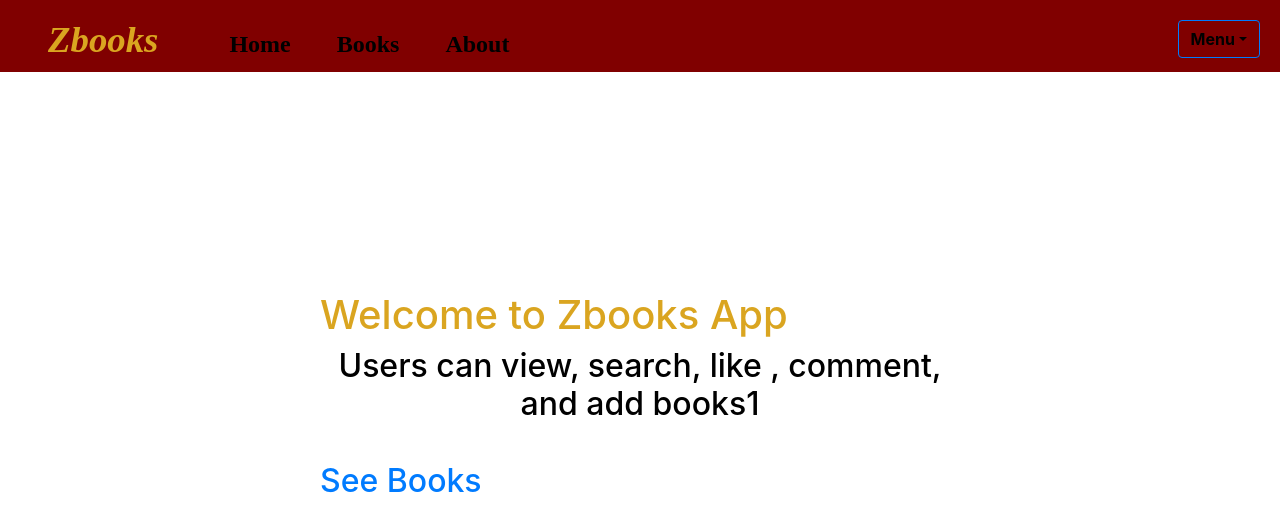
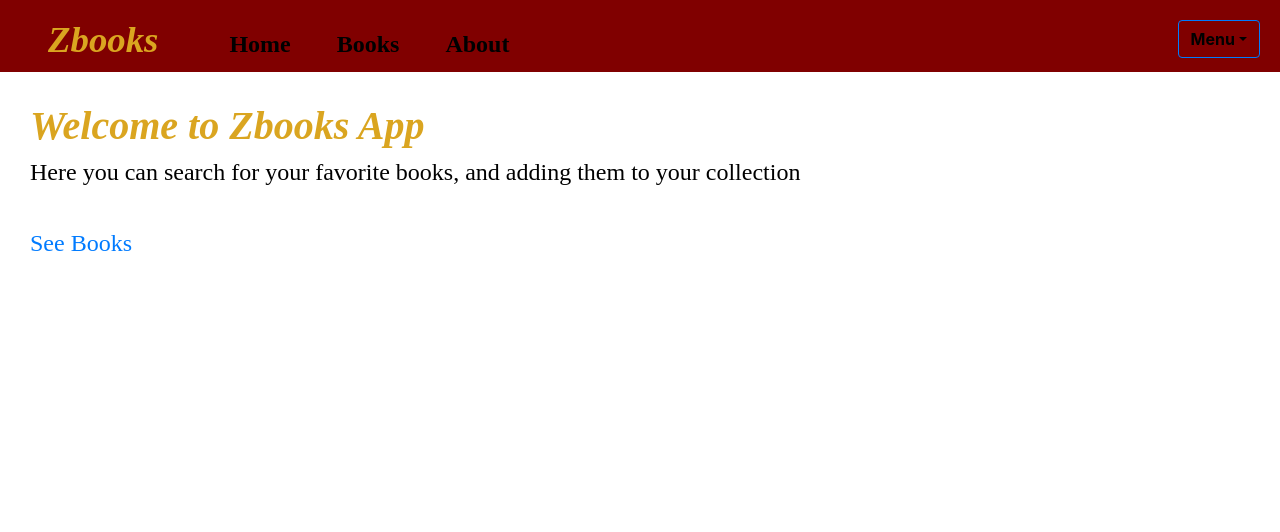
Before and after one commit to Zainab-Omar/books-frontend, a React (Create React App) app: page / in a window 1280 px wide. Shown: the top 532 px of the page. Built offline with nearby package versions, Linux system fonts and the light colour scheme.

Commit message:
add styling to home component

```diff
--- a/src/App.css
+++ b/src/App.css
@@ -5,30 +5,33 @@
 
 /* home page style */
 .home-page{
-  /* background-image: url(./book.jpg); */
-  background-position: center;
-  background-color: white;
   color: goldenrod;
-  height: 92vh;
-  background-position: center;
-  background-repeat: no-repeat;
-  background-size: auto;
+  padding-top: 30px;
+
 }
-
-.home{
-  position: absolute;
-  top: 50%;
-  left: 50%;
-  transform: translate(-50%, -50%);
+.home-title{
+  text-align: left;
+  font-style: oblique;
+  font-family: "Trattatello, fantasy";
+  font-weight: bold;
+  margin-left: 30px;
 }
 
 .home-content{
-  font-size: 2em;
-  text-align: center;
+  font-size: 1.5em;
+  text-align: left;
   color: black;
+  margin-left: 30px;
   padding-bottom: 30px;
+  font-family: "cursive"
 }
 
+.home-link{
+  font-family: "Trattatello, fantasy";
+  font-size: 1.5em;
+  margin-left: 30px;
+
+}
 
 .btn-home{
   width: 100px;
--- a/src/components/Home.js
+++ b/src/components/Home.js
@@ -4,14 +4,12 @@ import { Link } from 'react-router-dom'
 const Home = () => {
     return(
         <div className="home-page">
-            <div className="home">
-            <h1 className="home-logo">Welcome to Zbooks App</h1>
-            <h2 className="home-content">Users can view, search, like , comment, and add books1</h2>
+            <h1 className="home-title">Welcome to Zbooks App</h1>
+            <h6 className="home-content">Here you can search for your favorite books, and adding them to your collection</h6>
 
             <Link to="/books">
-             <h2>See Books</h2>
+             <p className="home-link">See Books</p>
             </Link>
-            </div>
         </div>
     )
 }
```
